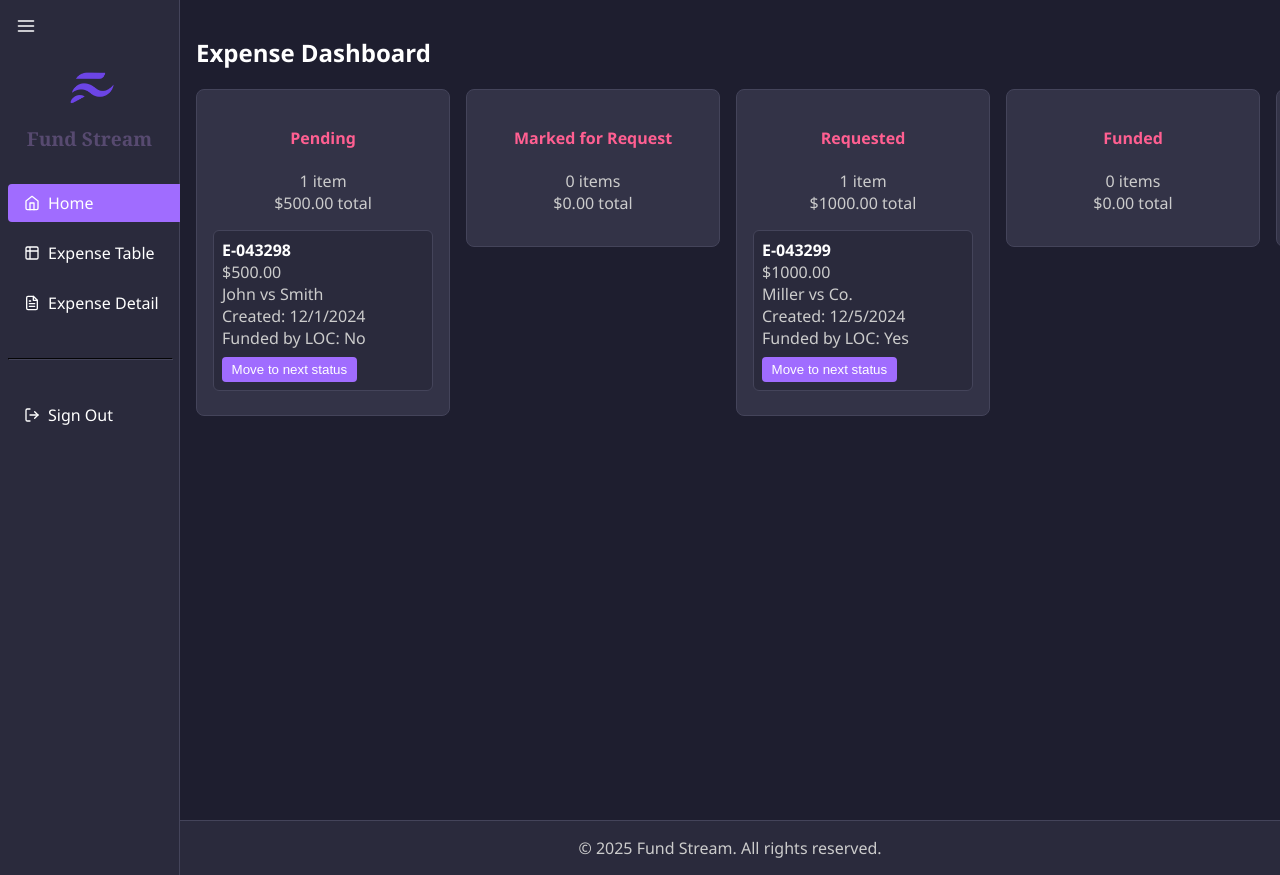
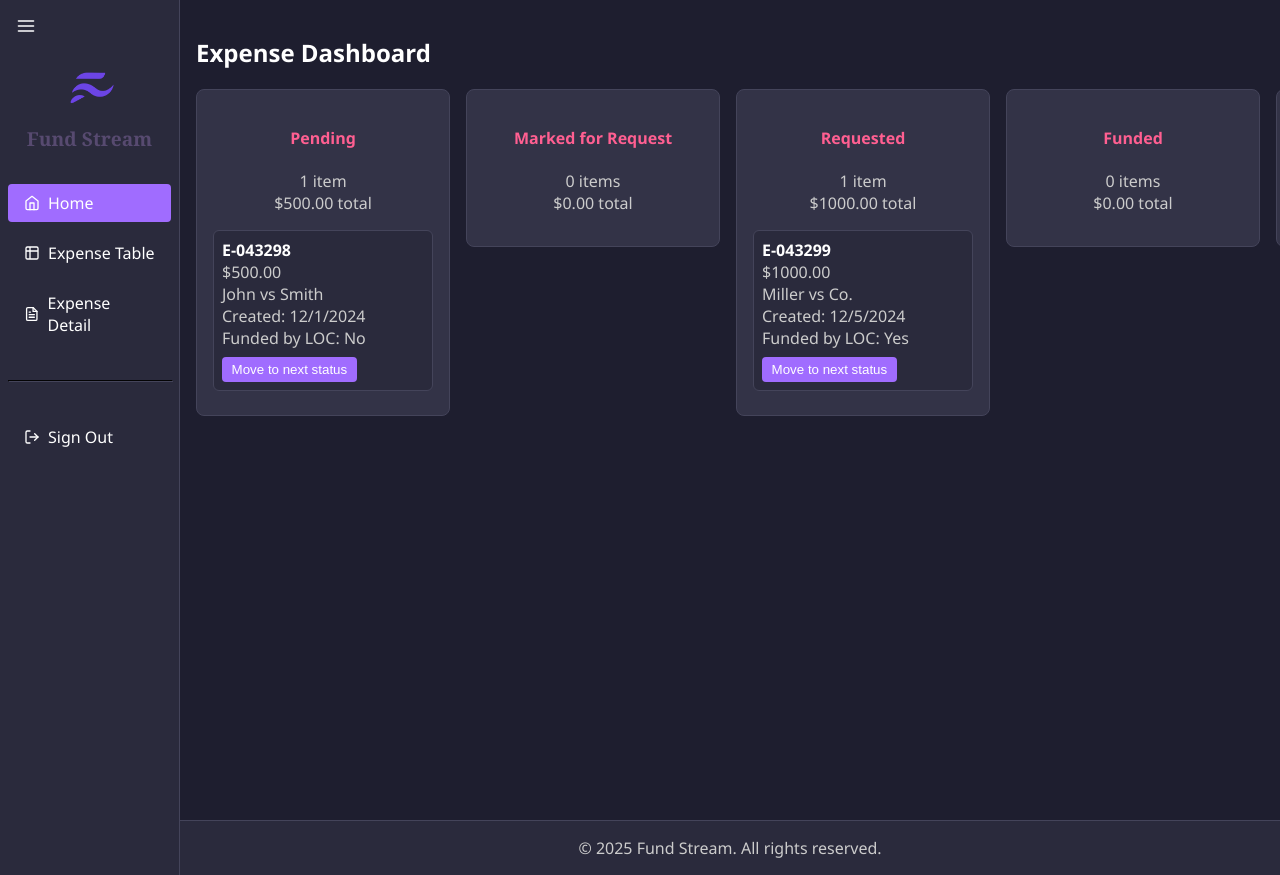
Before and after one commit to edcres/law-expense-lending, a React (Create React App) app in the folder client/: page / in a window 1280 px wide. Built offline with nearby package versions, Linux system fonts and the light colour scheme.

Commit message:
Fix bug if nav bar items too wide.

```diff
--- a/client/src/components/NavItem.js
+++ b/client/src/components/NavItem.js
@@ -19,12 +19,13 @@ export default function NavItem({ to, icon, label, collapsed }) {
     width: '100%',
     borderRadius: '4px',
     backgroundColor: isActive
-      ? colors.primary
-      : hover
-      ? '#3C3C52' // subtle hover shade within your dark palette
-      : 'transparent',
+        ? colors.primary
+        : hover
+        ? '#3C3C52'
+        : 'transparent',
     cursor: 'pointer',
-    transition: 'background-color 0.2s ease'
+    transition: 'background-color 0.2s ease',
+    boxSizing: 'border-box' // ✅ This makes sure padding stays inside 100% width
   };
 
   return (
```
